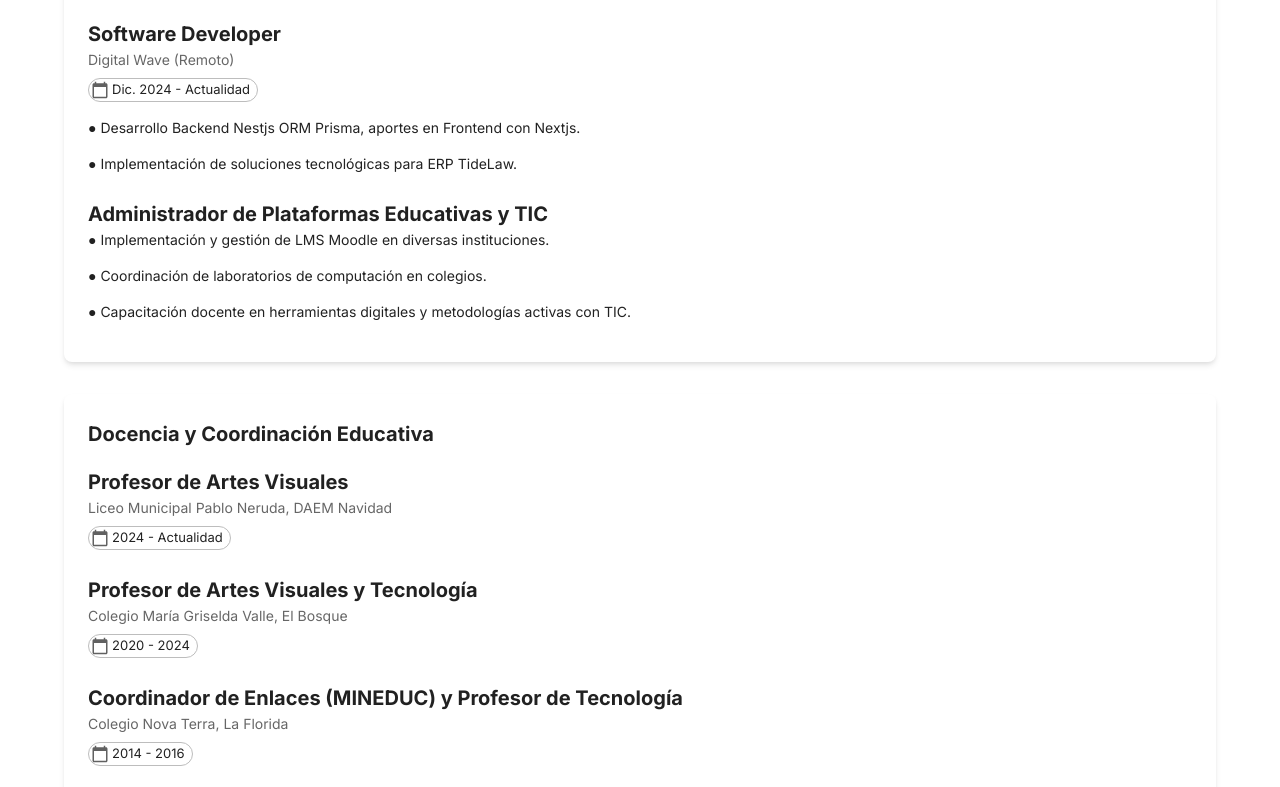
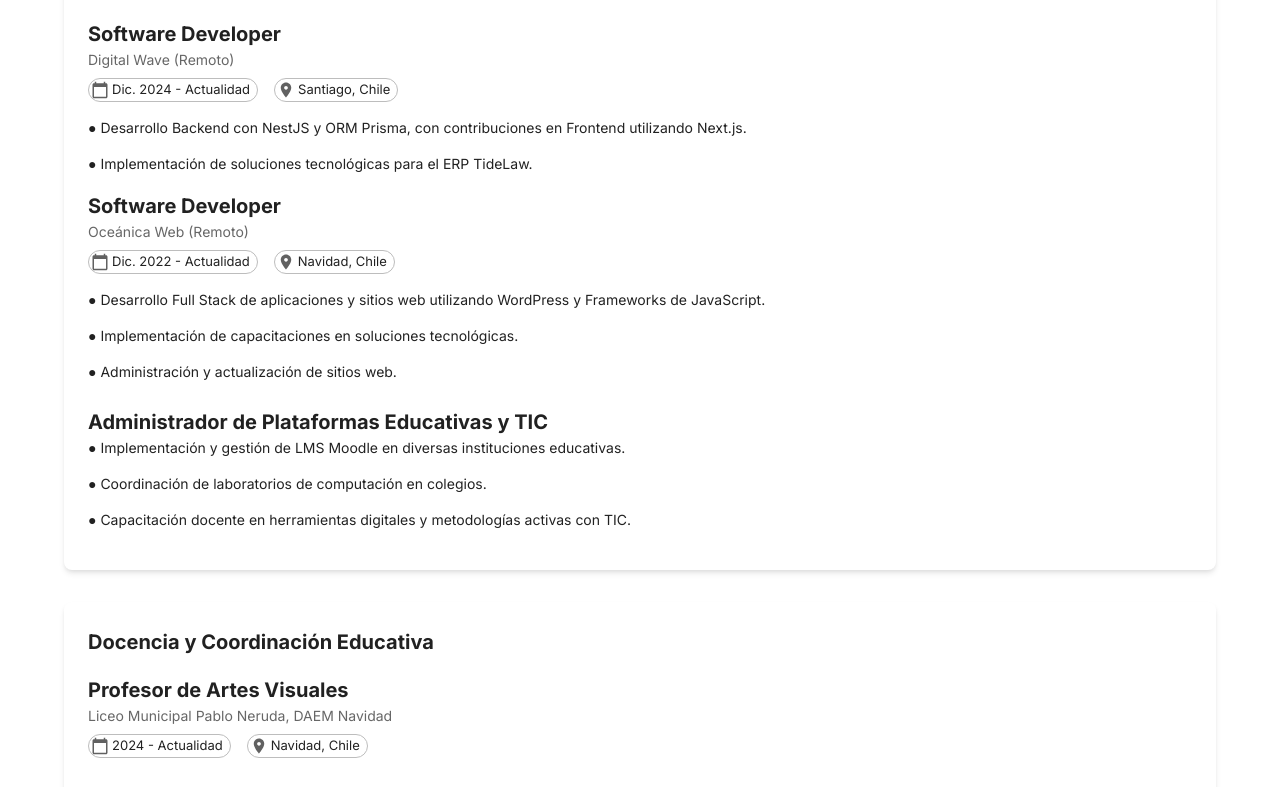
Before and after one commit to Artenlaclase/cv-RaulRosales, a Next.js app: page / in a window 1280 px wide. Shown: the part 1988-2775 px from the top of the page. Built offline with nearby package versions, Linux system fonts and the light colour scheme; what @mui/material-nextjs would draw is missing.

Commit message:
revisión experiencia

```diff
--- a/src/components/Experiences.tsx
+++ b/src/components/Experiences.tsx
@@ -1,11 +1,11 @@
-import { Box, Container, Typography, Card, CardContent, Chip, Stack, useTheme, useMediaQuery } from "@mui/material"
-import CalendarTodayIcon from "@mui/icons-material/CalendarToday"
-import LocationOnIcon from "@mui/icons-material/LocationOn"
+import { Box, Container, Typography, Card, CardContent, Chip, Stack, useTheme, useMediaQuery } from "@mui/material";
+import CalendarTodayIcon from "@mui/icons-material/CalendarToday";
+import LocationOnIcon from "@mui/icons-material/LocationOn";
 
 export default function Experience() {
-  const theme = useTheme()
-  const isMobile = useMediaQuery(theme.breakpoints.down("md"))
-  const isTablet = useMediaQuery(theme.breakpoints.down("lg"))
+  const theme = useTheme();
+  const isMobile = useMediaQuery(theme.breakpoints.down("md"));
+  const isTablet = useMediaQuery(theme.breakpoints.down("lg"));
 
   return (
     <Box
@@ -63,12 +63,34 @@ export default function Experience() {
                   </Typography>
                   <Stack direction={{ xs: "column", sm: "row" }} spacing={2} sx={{ mt: 1 }}>
                     <Chip icon={<CalendarTodayIcon sx={{ fontSize: 16 }} />} label="Dic. 2024 - Actualidad" variant="outlined" size="small" />
+                    <Chip icon={<LocationOnIcon sx={{ fontSize: 16 }} />} label="Santiago, Chile" variant="outlined" size="small" />
                   </Stack>
                   <Typography variant="body2" paragraph sx={{ mt: 2 }}>
-                    ● Desarrollo Backend Nestjs ORM Prisma, aportes en Frontend con Nextjs.
+                    ● Desarrollo Backend con NestJS y ORM Prisma, con contribuciones en Frontend utilizando Next.js.
                   </Typography>
                   <Typography variant="body2" paragraph>
-                    ● Implementación de soluciones tecnológicas para ERP TideLaw.
+                    ● Implementación de soluciones tecnológicas para el ERP TideLaw.
+                  </Typography>
+                </Box>
+                <Box sx={{ mt: 2 }}>
+                  <Typography variant="h6" component="h3" sx={{ fontWeight: "bold" }}>
+                    Software Developer
+                  </Typography>
+                  <Typography variant="body2" color="text.secondary">
+                    Oceánica Web (Remoto)
+                  </Typography>
+                  <Stack direction={{ xs: "column", sm: "row" }} spacing={2} sx={{ mt: 1 }}>
+                    <Chip icon={<CalendarTodayIcon sx={{ fontSize: 16 }} />} label="Dic. 2022 - Actualidad" variant="outlined" size="small" />
+                    <Chip icon={<LocationOnIcon sx={{ fontSize: 16 }} />} label="Navidad, Chile" variant="outlined" size="small" />
+                  </Stack>
+                  <Typography variant="body2" paragraph sx={{ mt: 2 }}>
+                    ● Desarrollo Full Stack de aplicaciones y sitios web utilizando WordPress y Frameworks de JavaScript.
+                  </Typography>
+                  <Typography variant="body2" paragraph>
+                    ● Implementación de capacitaciones en soluciones tecnológicas.
+                  </Typography>
+                  <Typography variant="body2" paragraph>
+                    ● Administración y actualización de sitios web.
                   </Typography>
                 </Box>
 
@@ -77,7 +99,7 @@ export default function Experience() {
                     Administrador de Plataformas Educativas y TIC
                   </Typography>
                   <Typography variant="body2" paragraph>
-                    ● Implementación y gestión de LMS Moodle en diversas instituciones.
+                    ● Implementación y gestión de LMS Moodle en diversas instituciones educativas.
                   </Typography>
                   <Typography variant="body2" paragraph>
                     ● Coordinación de laboratorios de computación en colegios.
@@ -104,6 +126,7 @@ export default function Experience() {
                   </Typography>
                   <Stack direction={{ xs: "column", sm: "row" }} spacing={2} sx={{ mt: 1 }}>
                     <Chip icon={<CalendarTodayIcon sx={{ fontSize: 16 }} />} label="2024 - Actualidad" variant="outlined" size="small" />
+                    <Chip icon={<LocationOnIcon sx={{ fontSize: 16 }} />} label="Navidad, Chile" variant="outlined" size="small" />
                   </Stack>
                 </Box>
 
@@ -116,6 +139,7 @@ export default function Experience() {
                   </Typography>
                   <Stack direction={{ xs: "column", sm: "row" }} spacing={2} sx={{ mt: 1 }}>
                     <Chip icon={<CalendarTodayIcon sx={{ fontSize: 16 }} />} label="2020 - 2024" variant="outlined" size="small" />
+                    <Chip icon={<LocationOnIcon sx={{ fontSize: 16 }} />} label="El Bosque, Chile" variant="outlined" size="small" />
                   </Stack>
                 </Box>
 
@@ -128,6 +152,7 @@ export default function Experience() {
                   </Typography>
                   <Stack direction={{ xs: "column", sm: "row" }} spacing={2} sx={{ mt: 1 }}>
                     <Chip icon={<CalendarTodayIcon sx={{ fontSize: 16 }} />} label="2014 - 2016" variant="outlined" size="small" />
+                    <Chip icon={<LocationOnIcon sx={{ fontSize: 16 }} />} label="La Florida, Chile" variant="outlined" size="small" />
                   </Stack>
                 </Box>
 
@@ -145,5 +170,5 @@ export default function Experience() {
         </Box>
       </Container>
     </Box>
-  )
+  );
 }
```
